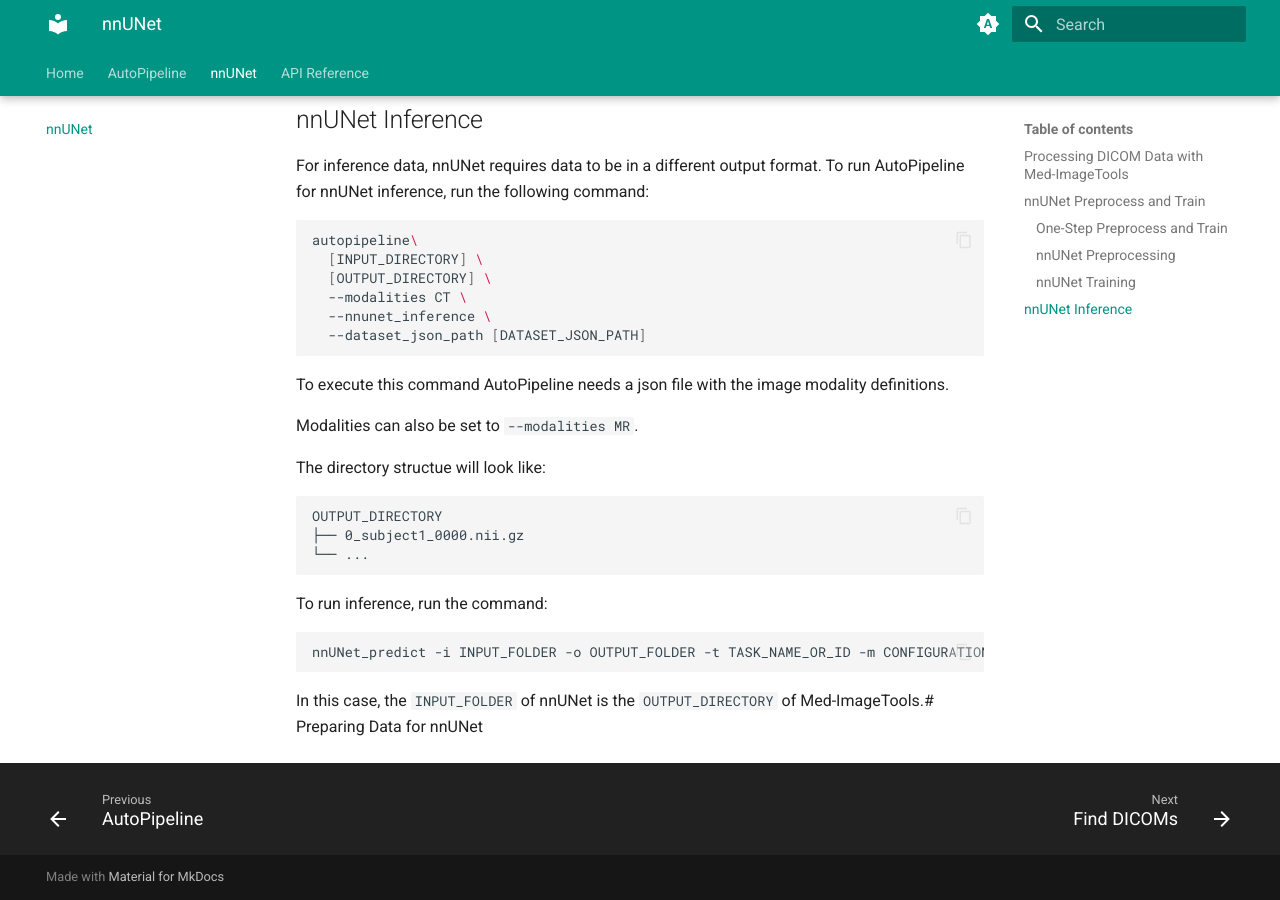
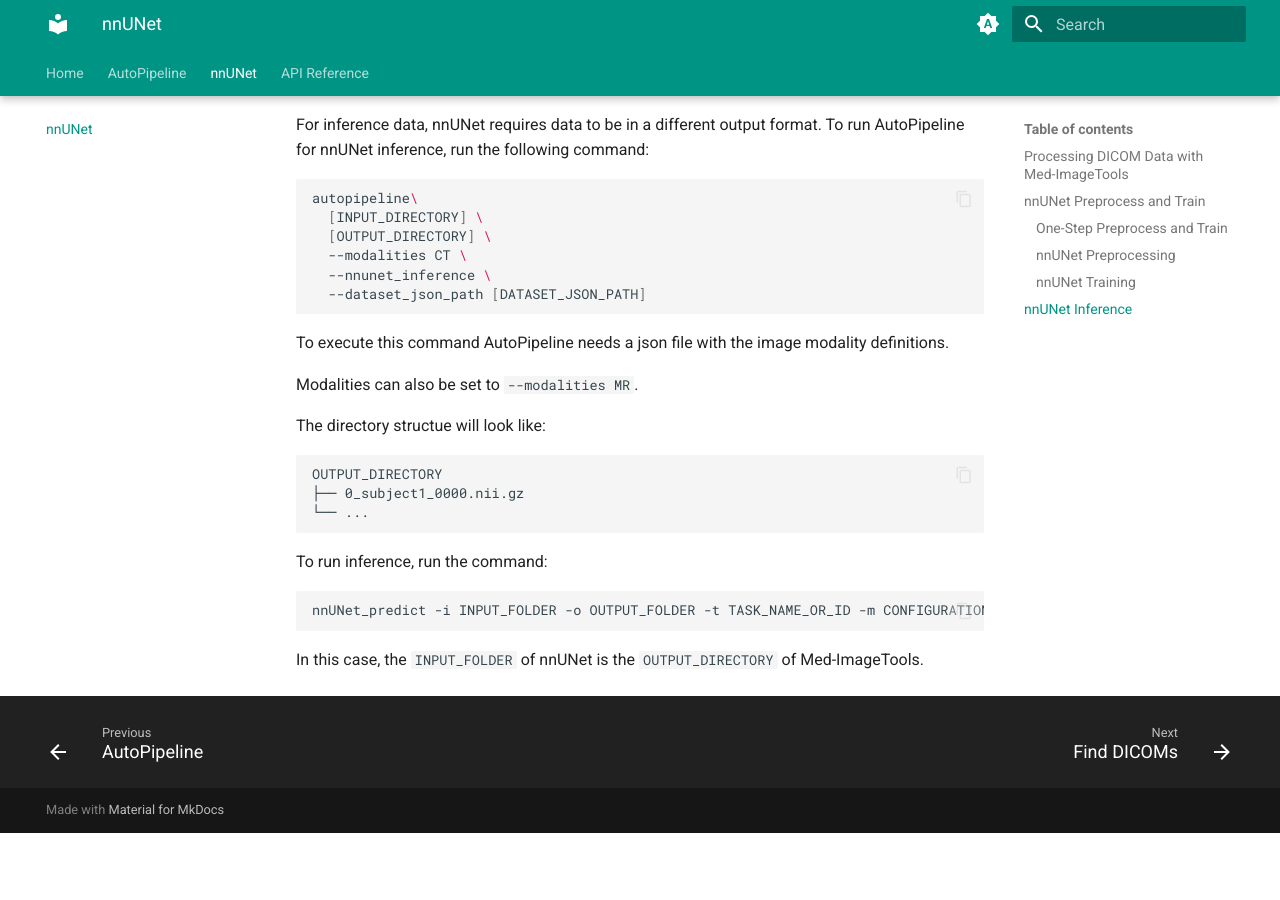
Before and after one commit to bhklab/med-imagetools, an MkDocs documentation site: the page built from docs/nnUNet.md, in a window 1280 px wide and 900 px high, scrolled down 2222 px. Built offline with MkDocs 1.6.1 and Material for MkDocs 9.7.7, drawn with Linux system fonts in a browser that asks for light colours; after the commit the page ends 3055 px from its top, so only the background shows below that.

Commit message:
fix: removed repeated documentation on nnunet page

````diff
--- a/docs/nnUNet.md
+++ b/docs/nnUNet.md
@@ -19,7 +19,7 @@
 Modalities can also be set to `--modalities MR,RTSTRUCT`
 
 AutoPipeline offers many more options and features for you to customize your outputs: <<https://github.com/bhklab/med-imagetools/tree/main/README.md>
->.
+
 
 ## nnUNet Preprocess and Train
 
@@ -114,4 +114,4 @@
 nnUNet_predict -i INPUT_FOLDER -o OUTPUT_FOLDER -t TASK_NAME_OR_ID -m CONFIGURATION
 ```
 
-In this case, the `INPUT_FOLDER` of nnUNet is the `OUTPUT_DIRECTORY` of Med-ImageTools.# Preparing Data for nnUNet
+In this case, the `INPUT_FOLDER` of nnUNet is the `OUTPUT_DIRECTORY` of Med-ImageTools.
````
